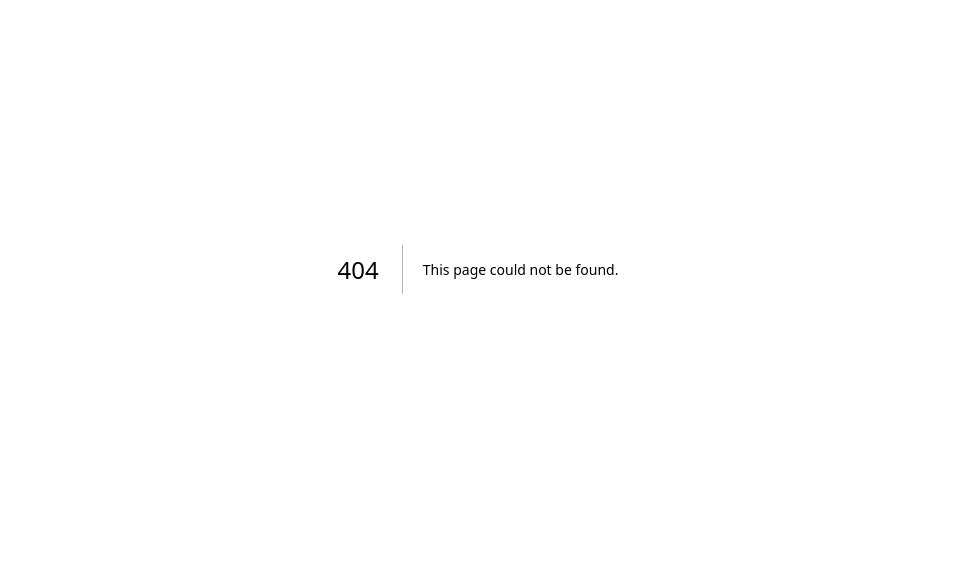
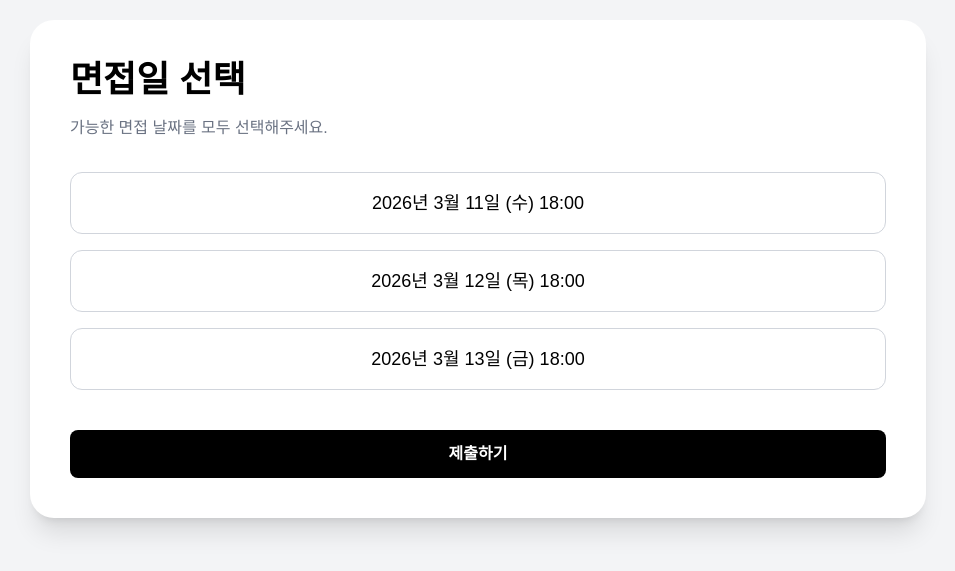
Before and after one commit to CSPCLAB/cspc-recruit-2026, a Next.js app: page /apply/interview in a window 1280 px wide. Before the commit this address had no page. Shown: the part 131-702 px from the top of the page, without its empty margins (162-1117 px from the left). Built offline with nearby package versions, Linux system fonts and the light colour scheme.

Commit message:
글자수, 지원 날짜

```diff
--- /dev/null
+++ b/app/apply/interview/page.tsx
@@ -0,0 +1,74 @@
+"use client";
+
+import { useState } from "react";
+import { useRouter } from "next/navigation";
+
+export default function InterviewPage() {
+  const [selectedDates, setSelectedDates] = useState<string[]>([]);
+  const router = useRouter();
+  // 면접일
+  const interviewDates = [
+    "2026년 3월 11일 (수) 18:00",
+    "2026년 3월 12일 (목) 18:00",
+    "2026년 3월 13일 (금) 18:00",
+  ];
+
+  const toggleDate = (date: string) =>{
+    if(selectedDates.includes(date)){
+        setSelectedDates(selectedDates.filter((d) => d !== date));
+    }
+    else{
+        setSelectedDates([...selectedDates, date]);
+    }
+  };
+
+  const handleSubmit = () => {
+    if (selectedDates.length === 0) {
+      alert("면접일을 1개 이상 선택해주세요.");
+      return;
+    }
+
+    alert(`선택한 면접일:\n${selectedDates.join("\n")}`);
+
+    // 완료 페이지로 이동
+    router.push("/apply/complete");
+  };
+
+  return (
+    <main className="min-h-screen bg-gray-100 flex items-center justify-center px-4 sm:px-6 md:px-10 py-10">
+      <div className="w-full max-w-[95%] sm:max-w-2xl md:max-w-3xl lg:max-w-4xl bg-white rounded-3xl shadow-xl p-6 sm:p-8 md:p-10 transition-all">
+        <h1 className="text-2xl sm:text-3xl md:text-4xl font-bold mb-4 text-black">
+          면접일 선택
+        </h1>
+        <p className="text-gray-500 mb-8 text-sm sm:text-base">
+          가능한 면접 날짜를 모두 선택해주세요.
+        </p>
+
+        <div className="grid gap-4 mb-10">
+          {interviewDates.map((date) => (
+            <button
+              key={date}
+              onClick={() => toggleDate(date)}
+              className={`w-full py-3 sm:py-4 rounded-xl border text-sm sm:text-base md:text-lg font-medium transition-all
+                ${
+                  selectedDates.includes(date)
+                    ? "bg-black text-white border-black scale-[1.02]"
+                    : "bg-white text-black border-gray-300 hover:bg-gray-100"
+                }
+              `}
+            >
+              {date}
+            </button>
+          ))}
+        </div>
+
+        <button
+          onClick={handleSubmit}
+          className="w-full bg-black text-white py-3 rounded-lg font-semibold hover:bg-gray-800 transition"
+        >
+          제출하기
+        </button>
+      </div>
+    </main>
+  );
+}
--- a/app/apply/page.tsx
+++ b/app/apply/page.tsx
@@ -5,10 +5,26 @@ import { useRouter } from "next/navigation";
 
 export default function ApplyPage() {
   const [loading, setLoading] = useState(false);
+  const [intro, setIntro] = useState("");
+  const [motivation, setMotivation] = useState("");
+  const [introTouched, setIntroTouched] = useState(false);
+  const [motivationTouched, setMotivationTouched] = useState(false);
   const router = useRouter();
+
+
+  const introMin = 200;
+  const motivationMin = 100;
+
+  const isValid = intro.trim().length >= introMin && motivation.trim().length >= motivationMin;
 
   const handleSubmit = async (e: React.FormEvent<HTMLFormElement>) => {
     e.preventDefault();
+
+    if(!isValid){
+      alert("글자 수 조건을 충족해주세요.");
+      return;
+    }
+
     setLoading(true);
 
     const form = e.currentTarget;
@@ -42,8 +58,7 @@ export default function ApplyPage() {
         return;
       }
 
-      router.push("/apply/complete");
-      return;
+      router.push("/apply/interview");
 
     } catch (error) {
       console.error(error);
@@ -122,34 +137,56 @@ export default function ApplyPage() {
           {/* 자기소개 */}
           <div>
             <label className="block font-medium mb-1 text-black">
-              자기소개 <span className="text-red-500">*</span>
+              자기소개(200자 이상) <span className="text-red-500">*</span>
             </label>
             <textarea
               name="intro"
-              minLength={200}
-              required
+              value={intro}
+              onChange={(e)=>setIntro(e.target.value)}
+              onBlur={()=> setIntroTouched(true)}
               rows={5}
-              className="w-full border border-gray-300 bg-white text-black rounded-lg px-4 py-2 resize-none"
+              className={`w-full border rounded-lg px-4 py-2 resize-none ${
+                introTouched && intro.trim().length < introMin
+                  ? "border-red-400"
+                  : "border-gray-300"
+              }`}
             />
-            <p className="text-sm text-gray-400 mt-1">
-              최소 200자 이상 작성해주세요.
+            <p
+              className={`text-sm mt-1 ${
+                introTouched && intro.trim().length < introMin
+                  ? "text-red-500"
+                  : "text-gray-500"
+              }`}
+            >
+              {intro.trim().length} / {introMin}자
             </p>
           </div>
 
           {/* 지원 동기 */}
           <div>
             <label className="block font-medium mb-1 text-black">
-              지원 동기 <span className="text-red-500">*</span>
+              지원 동기(100자 이상) <span className="text-red-500">*</span>
             </label>
             <textarea
               name="motivation"
-              minLength={100}
-              required
+              value={motivation}
+              onChange={(e) => setMotivation(e.target.value)}
+              onBlur={()=>setMotivationTouched(true)}
               rows={4}
-              className="w-full border border-gray-300 bg-white text-black rounded-lg px-4 py-2 resize-none"
+              className={`w-full border rounded-lg px-4 py-2 resize-none ${
+                motivationTouched && motivation.trim().length < motivationMin
+                  ? "border-red-400"
+                  : "border-gray-300"
+              }`}
             />
-            <p className="text-sm text-gray-400 mt-1">
-              최소 100자 이상 작성해주세요.
+            <p
+              className={`text-sm mt-1 ${
+                motivationTouched && motivation.trim().length < motivationMin
+                  ? "text-red-500"
+                  : "text-gray-500"
+              }`}
+            >
+              {motivation.trim().length} / {motivationMin}자
             </p>
           </div>
 
@@ -178,13 +215,13 @@ export default function ApplyPage() {
             />
           </div>
 
-          {/* 제출 버튼 */}
+          {/* 면접 페이지 넘어가는 버튼 */}
           <button
             type="submit"
             disabled={loading}
             className="w-full bg-black text-white py-3 rounded-lg font-semibold hover:bg-gray-800 transition"
           >
-            {loading ? "제출 중..." : "지원하기"}
+            {loading ? "..." : "면접일 선택하기"}
           </button>
         </form>
       </div>
```
